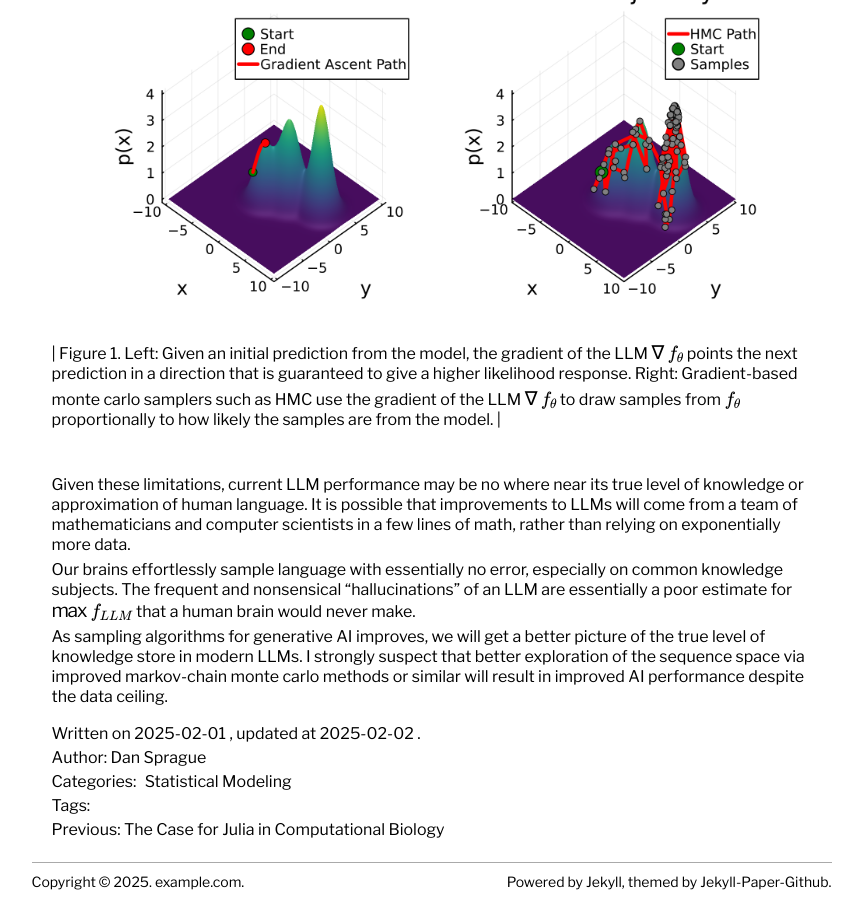
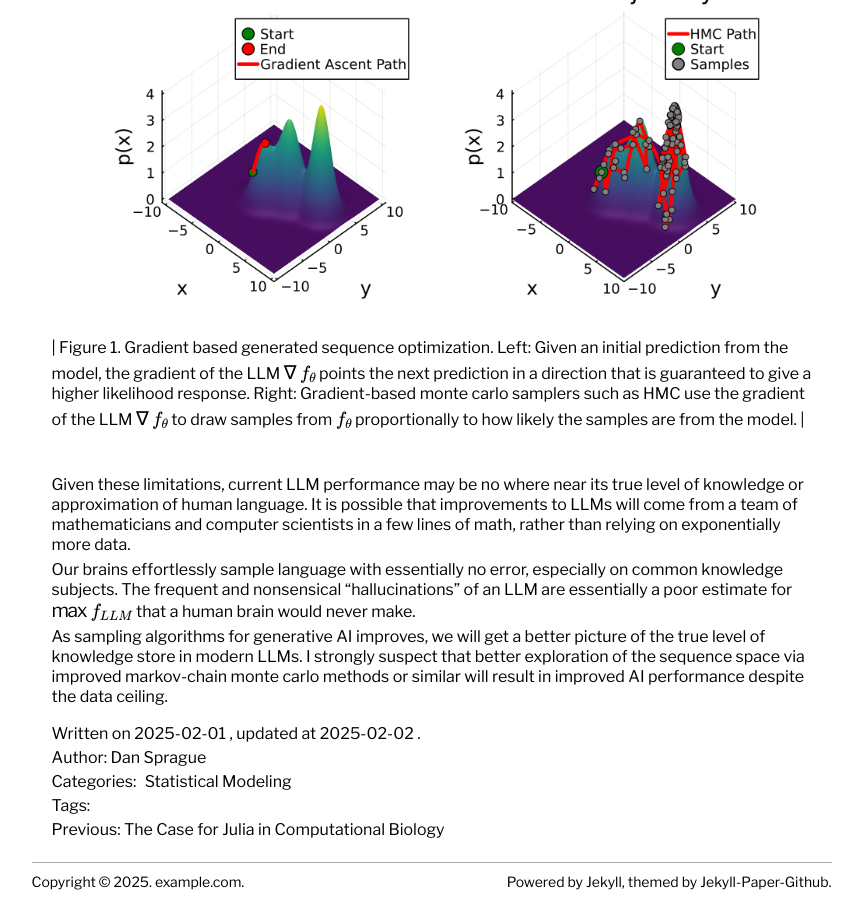
Before and after one commit to dan-sprague/dan-sprague.github.io, a Jekyll site: the page built from _posts/2025-02-02-llmthinking.markdown, in a window 1280 px wide and 900 px high, scrolled down 1693 px. Shown: the whole window, without its empty margins (201-1063 px from the left). Built offline with Jekyll 4.4.1, drawn with Linux system fonts in a browser that asks for light colours; formulas are drawn with MathJax 3.

Commit message:
fixed bug

```diff
--- a/_posts/2025-02-02-llmthinking.markdown
+++ b/_posts/2025-02-02-llmthinking.markdown
@@ -44,7 +44,7 @@
 Users of ChatGPT, Claude, and other LLMs have noticed that the models now "think" before replying. It is unlikely that much or any formal logic has been encoded into the model. Rather, the companies are devising more elaborate sampling stragies for their LLMs. The startling implication is that these LLMs may actually know our language  better than we currently think they do, and that improved LLMs will emerge simply as a consequence of more efficiently obtaining better generated responses from the model.<br>
 
 ![Finding the best generated response](/assets/images/path_opt.png)
-| Figure 1. Left: Given an initial prediction from the model, the gradient of the LLM $\nabla f_\theta$ points the next prediction in a direction that is guaranteed to give a higher likelihood response. Right: Gradient-based monte carlo samplers such as HMC use the gradient of the LLM $\nabla f_\theta$ to draw samples from $f_\theta$ proportionally to how likely the samples are from the model. |
+| Figure 1. Gradient based generated sequence optimization. Left: Given an initial prediction from the model, the gradient of the LLM $\nabla f_\theta$ points the next prediction in a direction that is guaranteed to give a higher likelihood response. Right: Gradient-based monte carlo samplers such as HMC use the gradient of the LLM $\nabla f_\theta$ to draw samples from $f_\theta$ proportionally to how likely the samples are from the model. |
 
 <br><br>
 Given these limitations, current LLM performance may be no where near its true level of knowledge or approximation of human language. It is possible that improvements to LLMs will come from a team of mathematicians and computer scientists in a few lines of math, rather than relying on exponentially more data. <br>
```
